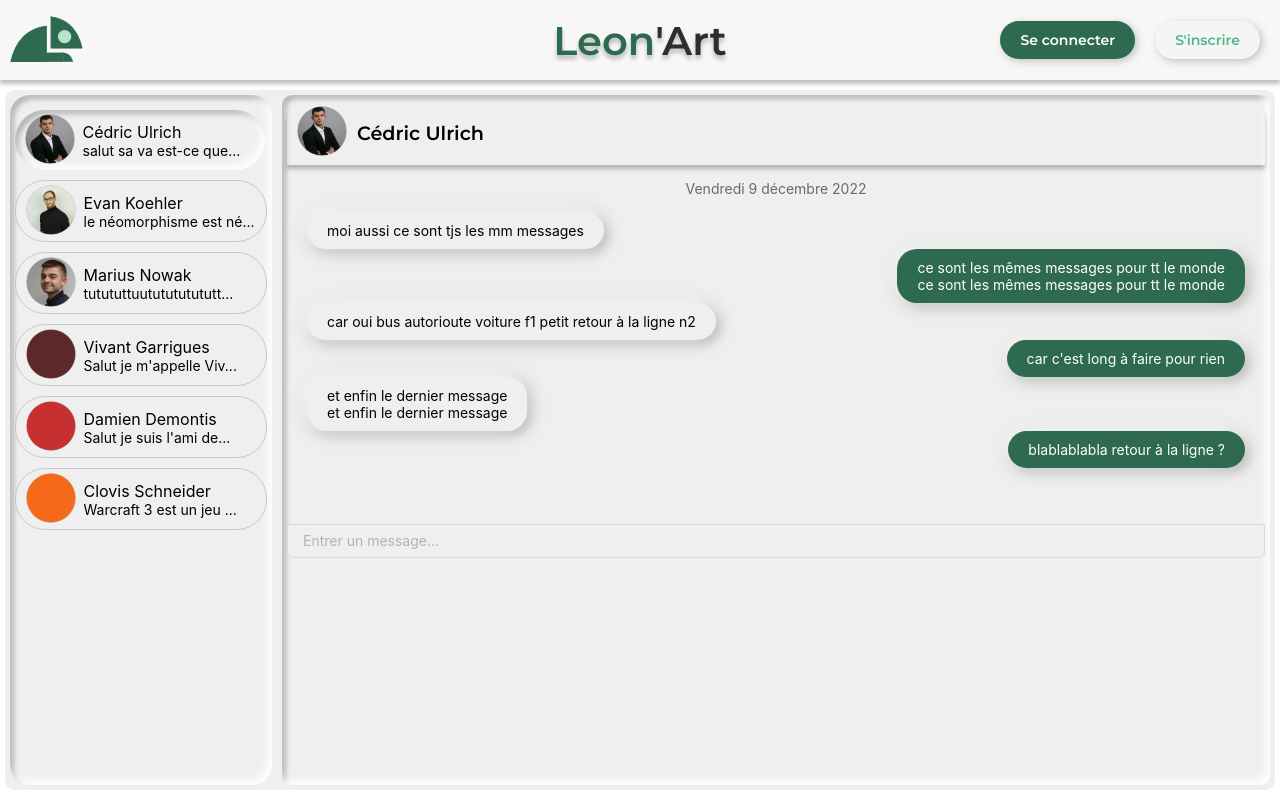
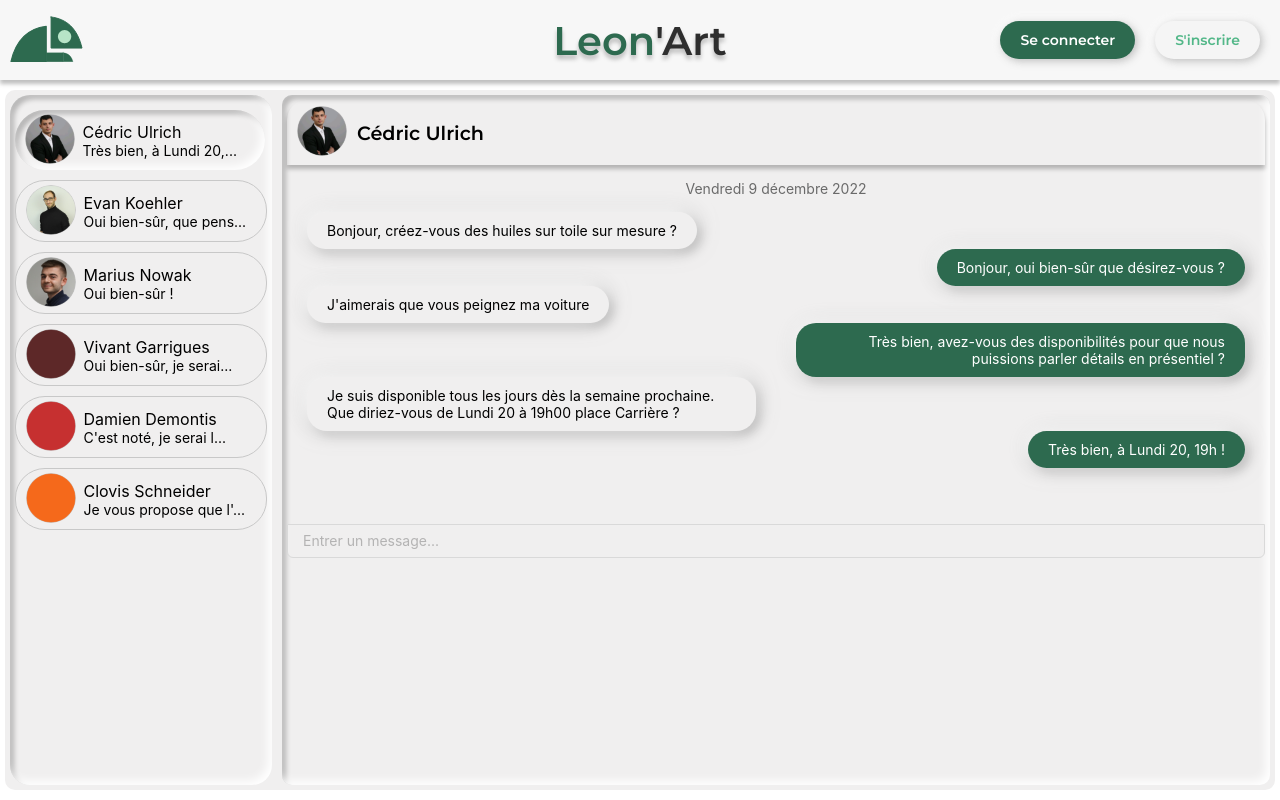
Before and after one commit to Leon-Art-EIP/mvp-leonart.github.io, a React (Create React App) app: page /mvp-leonart.github.io/messagerie in a window 1280 px wide. Built offline with nearby package versions, Linux system fonts and the light colour scheme.

Commit message:
valid messages

```diff
--- a/src/Pages/Messagerie/Message.tsx
+++ b/src/Pages/Messagerie/Message.tsx
@@ -16,7 +16,7 @@ export default function Message({ contacts, selected }: MessageProps) {
             <Col span={12}>
               <Row justify="start">
                 <StyledMessage background="#f0efef" color="black">
-                  {contact.sent[0]}
+                  {contact.received[0]}
                 </StyledMessage>
               </Row>
             </Col>
@@ -27,7 +27,7 @@ export default function Message({ contacts, selected }: MessageProps) {
             <Col span={12}>
               <Row justify="end">
                 <StyledMessage background="#2D6A4F" color="white" end>
-                  {contact.received[0]}<br></br>{contact.received[0]}
+                  {contact.sent[0]}
                 </StyledMessage>
               </Row>
             </Col>
@@ -36,7 +36,7 @@ export default function Message({ contacts, selected }: MessageProps) {
             <Col span={12}>
               <Row justify="start">
                 <StyledMessage background="#f0efef" color="black">
-                {contact.sent[1]}
+                {contact.received[1]}
                 </StyledMessage>
               </Row>
             </Col>
@@ -47,7 +47,7 @@ export default function Message({ contacts, selected }: MessageProps) {
             <Col span={12}>
               <Row justify="end">
                 <StyledMessage background="#2D6A4F" color="white" end>
-                {contact.received[1]}
+                {contact.sent[1]}
                 </StyledMessage>
               </Row>
             </Col>
@@ -56,7 +56,7 @@ export default function Message({ contacts, selected }: MessageProps) {
             <Col span={12}>
               <Row justify="start">
                 <StyledMessage background="#f0efef" color="black">
-                {contact.sent[2]}<br></br>{contact.sent[2]}
+                {contact.received[2]}
                 </StyledMessage>
               </Row>
             </Col>
@@ -67,7 +67,7 @@ export default function Message({ contacts, selected }: MessageProps) {
             <Col span={12}>
               <Row justify="end">
                 <StyledMessage background="#2D6A4F" color="white" end>
-                {contact.received[2]}
+                {contact.sent[2]}
                 </StyledMessage>
               </Row>
             </Col>
--- a/src/Pages/Messagerie/Messagerie.tsx
+++ b/src/Pages/Messagerie/Messagerie.tsx
@@ -17,91 +17,91 @@ export default function Messagerie() {
     {
       image: profile1,
       name: "Cédric Ulrich",
-      lastmsg: "salut sa va est-ce que...",
+      lastmsg: "Très bien, à Lundi 20,...",
       received: [
-        "ce sont les mêmes messages pour tt le monde",
-        "car c'est long à faire pour rien",
-        "blablablabla\nretour à la ligne ?",
+        "Bonjour, créez-vous des huiles sur toile sur mesure ?",
+        "J'aimerais que vous peignez ma voiture",
+        "Je suis disponible tous les jours dès la semaine prochaine. Que diriez-vous de Lundi 20 à 19h00 place Carrière ?",
       ],
       sent: [
-        "moi aussi ce sont tjs les mm messages",
-        "car oui bus autorioute voiture f1\npetit retour à la ligne\nn2",
-        "et enfin le dernier message",
+        "Bonjour, oui bien-sûr que désirez-vous ?",
+        "Très bien, avez-vous des disponibilités pour que nous puissions parler détails en présentiel ?",
+        "Très bien, à Lundi 20, 19h !",
       ],
     },
     {
       image: profile2,
       name: "Evan Koehler",
-      lastmsg: "le néomorphisme est né...",
+      lastmsg: "Oui bien-sûr, que pens...",
       received: [
-        "bonj<eosjfsmowdjfwmdjfdlglwkd,fwdlmf",
-        "<ejrozeroejfoqsjdfd,klvwmxcnvoierjdfg>",
-        "wfjdmgfdpwikbpgqerjtqsdnvmwkdfngwmldfgml",
+        "Bonsoir, je suis passioné d'art et suis intéressé par vos créations",
+        "En tant que pilote, j'aimerais faire une séance photos avec moi et mon avion.",
+        "J'habite dans les Vosges près d'Epinal, peut-on programmer un rendez-vous ?",
       ],
       sent: [
-        "okkkkkkkkkkkkkkkkkkkkkkkkkkkkkkkkkkkkkkkkkkkkk",
-        "blitzblitzblitzblitzblitzblitzblitzblitzblitzblitz",
-        "syyyymmmmmmmmmmmmmmmmmmmmmmmmmmmmmmmmmmmmmm",
+        "Bonsoir, ravi de le lire, merci, que puis-je faire pour vous ?",
+        "Je vois. Je peux me déplacer dans la région Grand Est, êtes-vous situé dans cette zone ?",
+        "Oui bien-sûr, que pensez-vous du Mardi 21 à 14h00 devant le château d'Epinal ?",
       ],
     },
     {
       image: profile3,
       name: "Marius Nowak",
-      lastmsg: "tutututtuututututututt...",
+      lastmsg: "Oui bien-sûr !",
       received: [
-        "blablablablablablablablablablablablablablabla",
-        "albalbalbalbalbalbalbalbalbalbalbalbalbalbalb",
-        "iasamiasamiasamiasamiasamiasamiasamiasamiasamiasamiasam",
+        "Bonjour, j'ai vu votre travail et aimerais vous solliciter pour une mission de photographe, est-ce possible ?",
+        "Il s'agirait d'un mariage qui aurait lieu au château de Morey près de Pont-à-Mousson",
+        "Cela serait le 23 janvier à partir de 16h00, seriez-vous disponible ?",
       ],
       sent: [
-        "MmmhhhMmmhhhMmmhhhMmmhhhMmmhhhM",
-        "Lopsem durojz pzhe ghrzvu ozeuozidoifozkzen izr izueo",
-        "et enfin le dernier message",
+        "Bonjour, oui bien-sûr, pour quelle mission précisemment ?",
+        "D'accord, très bien, c'est une mission que je peux réaliser, pour quand cela serait-il ?",
+        "Oui bien-sûr !",
       ],
     },
     {
       image: profile4,
       name: "Vivant Garrigues",
-      lastmsg: "Salut je m'appelle Viv...",
+      lastmsg: "Oui bien-sûr, je serai...",
       received: [
-        "okokokokokokokokokokokokokokokokokokokok",
-        "çavvva ?çavvva ?çavvva ?çavvva ?çavvva ?çavvva ?",
-        "astalisata astalisata astalisata astalisata ?",
+        "Bonjour, je suis passioné d'art abstrait, peignez-vous ce genre d'oeuvre ?",
+        "J'aimerais une toile s'inspirant de ces deux thèmes : tennis et rubiik's cube, libre à vous ensuite d'en faire de ce que vous voulez",
+        "Je suis disponible le 22 décembre à 10h00, place Carrière, ça vous irait ?",
       ],
       sent: [
-        "ejvoisejvoisejvoisejvoisejvoisejvoisejvoisejvois",
-        "sinncv??sinncv??sinncv??sinncv??sinncv??sinncv??sinncv??",
-        "dakodakdakodakdakodakdakodakdakodakdakoda",
+        "Bonjour, oui bien-sûr, que souhaitez-vous précisément ?",
+        "D'accord, quand est-ce vous êtes disponibles pour qu'on se rencontre pour parler détails (dimensions par exemple)",
+        "Oui bien-sûr, je serai là.",
       ],
     },
     {
       image: profile5,
       name: "Damien Demontis",
-      lastmsg: "Salut je suis l'ami de...",
+      lastmsg: "C'est noté, je serai l...",
       received: [
-        "NOrmalllumùmNOrmalllumùmNOrmalllumùmNOrmalllumùm",
-        "velkozzzvelkozzzvelkozzzvelkozzzvelkozzzvelkozzzvelkozzz",
-        "ou ziggs ou cassio ou ziggs ou cassio ou ziggs ou cassio",
+        "Bonjour, créez-vous des huiles sur toile sur mesure ?",
+        "J'aimerais que vous peignez ma voiture",
+        "Je suis disponible tous les jours dès la semaine prochaine. Que diriez-vous de Lundi 20 à 19h00 place Carrière ?",
       ],
       sent: [
-        "non c'ets nul non c'ets nulnon c'ets nulnon c'ets nul",
-        "j'achete leouvre pour 120 eurosj'achete leouvre pour 120 euros",
-        "non en fait ja le veux pasnon en fait ja le",
+        "Bonjour, oui bien-sûr que désirez-vous ?",
+        "Très bien, avez-vous des disponibilités pour que nous puissions parler détails en présentiel ?",
+        "C'est noté, je serai là ! Bonne journée.",
       ],
     },
     {
       image: profile6,
       name: "Clovis Schneider",
-      lastmsg: "Warcraft 3 est un jeu ...",
+      lastmsg: "Je vous propose que l'...",
       received: [
-        "mesaoahiozamesaoahiozamesaoahiozamesaoahioza",
-        "la france va gagner 2-1 puis 4-1",
-        "il faut parier sur winamax",
+        "Bonsoir, je suis passioné d'art et suis intéressé par vos créations",
+        "En tant que pilote, j'aimerais faire une séance photos avec moi et mon avion.",
+        "J'habite dans les Vosges près d'Epinal, peut-on programmer un rendez-vous ?",
       ],
       sent: [
-        "ok jacheteok jacheteok jacheteok jacheteok jachete",
-        "hphphphphphphphphphphphphphphphphphphphphphphphphphphp",
-        "The office saison 23§!!!!!!",
+        "Bonsoir, ravi de le lire, merci, que puis-je faire pour vous ?",
+        "Je vois. Je peux me déplacer dans la région Grand Est, êtes-vous situé dans cette zone ?",
+        "Je vous propose que l'on se rejoigne devant le musée de l'image le 22 à 19h?",
       ],
     },
   ];
```
